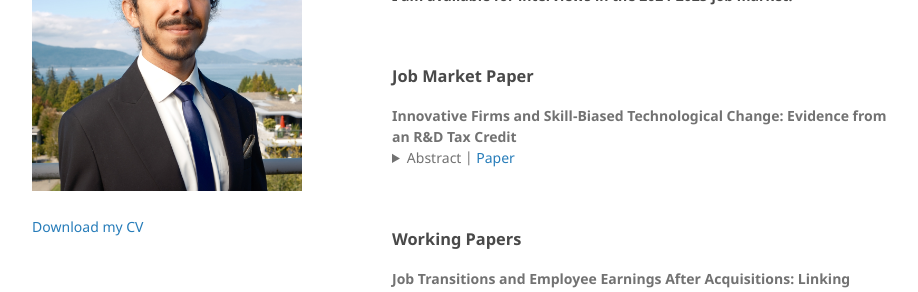
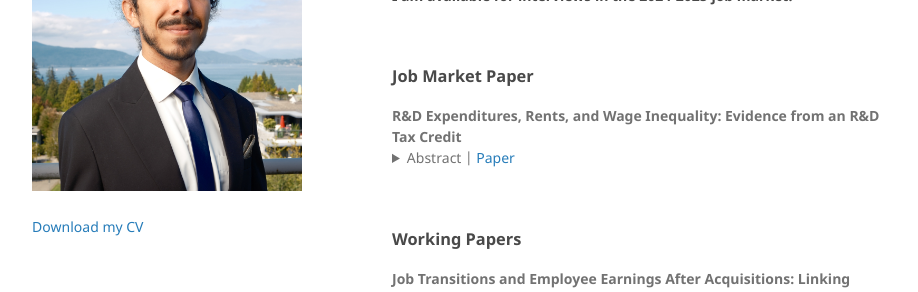
Before and after one commit to amirhosseintavakoli/amirhosseintavakoli.github.io, a Jekyll site: the page built from index.md, in a window 1280 px wide and 929 px high. Shown: the part 219-511 px from the top of the window, without its empty margins (178-1096 px from the left). Built offline with Jekyll 4.4.1, drawn with Linux system fonts in a browser that asks for light colours; the repository's description, which GitHub fills in, is left out; part of the change alters nothing that is shown.

Commit message:
update job market paper title

```diff
--- a/index.md
+++ b/index.md
@@ -12,10 +12,10 @@ My name is Amirhossein Tavakoli, and I am a PhD Candidate at the [UBC's Vancouve
 ### Job Market Paper
 
 <p style="margin-bottom:0">
-<b>Innovative Firms and Skill-Biased Technological Change: Evidence from an R&D Tax Credit</b> </p>
+<b>R&D Expenditures, Rents, and Wage Inequality: Evidence from an R&D Tax Credit</b> </p>
 <details><summary>Abstract | <a href="https://amirhosseintavakoli.github.io/assets/pdfs/tavakoli_jmp.pdf" target="_blank">Paper</a> </summary>
 <p style="margin-top:0.5em" align="justify">
-Innovative firms contribute to economic growth, create higher-paying jobs, and hire a disproportionately larger share of high-skill workers. I study how innovative firms change their worker composition when they increase their R&D expenditure.</p>
+This paper examines the impact of R&D tax credits on firm-level and worker-level outcomes, using the Scientific Research and Experimental Development (SRED) tax credit in Canada. Leveraging a regression kink design and matched employer-employee tax records, I estimate a large and statistically significant increase on R&D expenditures. The results show that R&D-intensive firms respond to tax credits with substantial increases in R&D expenditures, leading to significant gains in profitability, surplus per worker, after-tax income per worker, and wages while non-R&D-intensive firms show minimal changes. These gains disproportionately benefit high-skill, older, and long-tenured workers, exacerbating wage inequality both between and within firms. High-skill workers experience the largest earnings gains, with a 10 percent increase in EL leading to a 1.6 percent rise in their earnings, while low-skill workers see no significant changes. These findings provide evidence of rent-sharing mechanisms and highlight the role of R&D tax credits in contributing to wage inequality. Robustness checks confirm the stability of the results across different model specifications.</p>
 </details>
 
 <br>
```
